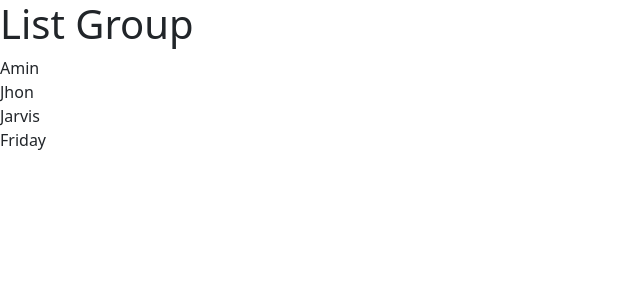
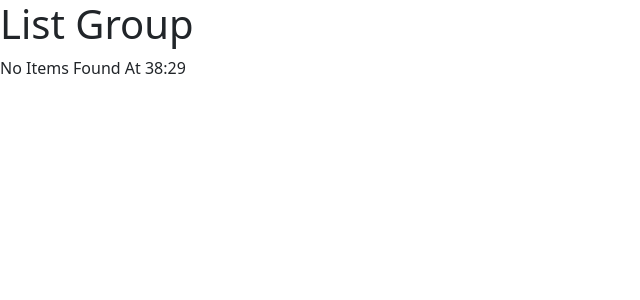
Before and after one commit to PrajwalBS-coder/React-App, a React (Vite) app in the folder my app/: page / in a window 1280 px wide. Shown: the top 300 px of the page, without its empty margins (0-640 px from the left). Built offline with nearby package versions, Linux system fonts and the light colour scheme.

Commit message:
modified listgroup.tsx

```diff
--- a/my app/src/components/listgroup.tsx
+++ b/my app/src/components/listgroup.tsx
@@ -1,12 +1,18 @@
 import { Fragment } from "react/jsx-runtime";
 
 export function ListGroup() {
-const a=["Amin","Jhon","Jarvis","Friday"]
+let a=["Amin","Jhon","Jarvis","Friday"]
+a=[]
+// const getmsg = ()=>{
+//     return a.length===0 ?<p>No Data Found</p>: null
+
+// }
 
 
     return (<Fragment><h1>List Group</h1>
+    {a.length===0 && <p>No Items Found At 38:29</p>}
         <ul className="list-group">
-        {a.map(name => <li>{name}</li>)}
+        {a.map(name => <li key={name}>{name}</li>)}
     </ul></Fragment>);
 }
 
```
